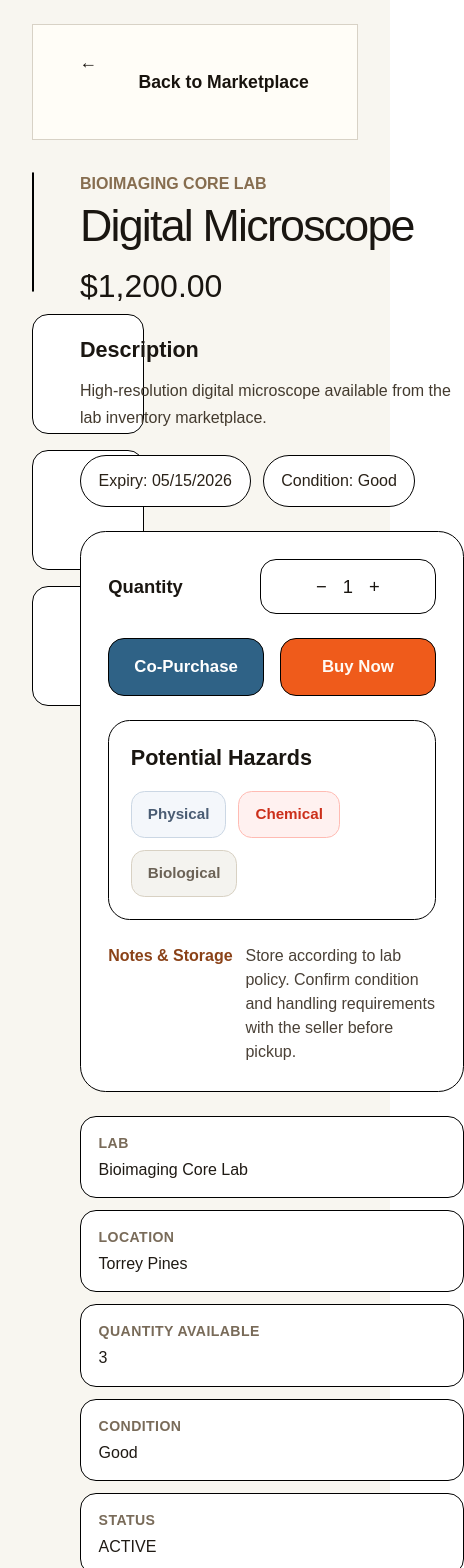
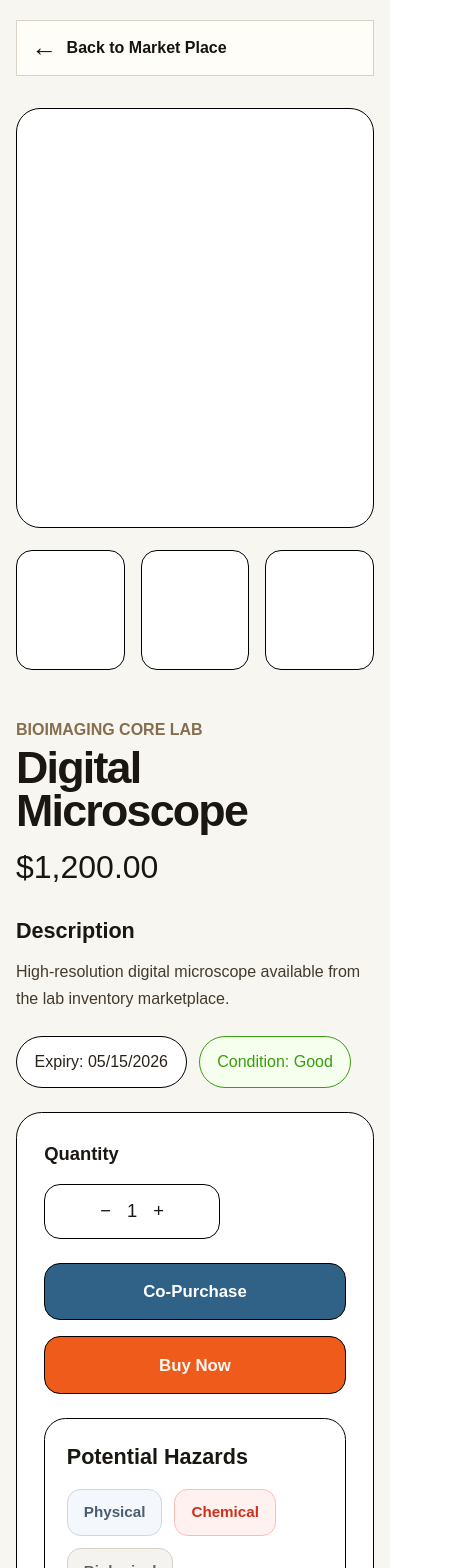
Before and after one commit to CSES-Dev/lims-lab-inventory, a Next.js app: page /listings/1 in a window 390 px wide. Shown: the top 1568 px of the page, 464 px wide, since content can reach past the window. Built offline with nearby package versions, Linux system fonts and the light colour scheme.

Commit message:
Implementing front-end changes

```diff
--- a/components/listings/ContactModal.tsx
+++ b/components/listings/ContactModal.tsx
@@ -1,5 +1,5 @@
 "use client";
-import { useEffect } from "react";
+import { useEffect, useRef } from "react";
 import styles from "./contact-modal.module.css";
 
 interface ContactModalProps {
@@ -7,6 +7,21 @@ interface ContactModalProps {
   isOpen: boolean;
   listingName: string;
   onClose: () => void;
+}
+
+function getFocusableElements(container: HTMLElement) {
+  const selectors = [
+    "button:not([disabled])",
+    "a[href]",
+    "input:not([disabled])",
+    "select:not([disabled])",
+    "textarea:not([disabled])",
+    "[tabindex]:not([tabindex='-1'])",
+  ];
+
+  return Array.from(
+    container.querySelectorAll<HTMLElement>(selectors.join(","))
+  );
 }
 
 /**
@@ -18,19 +33,56 @@ export function ContactModal({
   listingName,
   onClose,
 }: ContactModalProps) {
+  const closeButtonRef = useRef<HTMLButtonElement>(null);
+  const lastFocusedElementRef = useRef<HTMLElement | null>(null);
+  const dialogRef = useRef<HTMLDivElement>(null);
+
   useEffect(() => {
-    if (!isOpen) return;
+    if (!isOpen) {
+      return;
+    }
+
+    lastFocusedElementRef.current =
+      document.activeElement as HTMLElement | null;
+    closeButtonRef.current?.focus();
 
     const handleKeyDown = (event: KeyboardEvent) => {
       if (event.key === "Escape") {
+        event.preventDefault();
         onClose();
+        return;
+      }
+
+      if (event.key !== "Tab" || !dialogRef.current) {
+        return;
+      }
+
+      const focusableElements = getFocusableElements(dialogRef.current);
+
+      if (focusableElements.length === 0) {
+        event.preventDefault();
+        return;
+      }
+
+      const firstElement = focusableElements[0];
+      const lastElement = focusableElements[focusableElements.length - 1];
+
+      if (event.shiftKey && document.activeElement === firstElement) {
+        event.preventDefault();
+        lastElement.focus();
+      } else if (!event.shiftKey && document.activeElement === lastElement) {
+        event.preventDefault();
+        firstElement.focus();
       }
     };
 
+    document.body.style.overflow = "hidden";
     document.addEventListener("keydown", handleKeyDown);
 
     return () => {
+      document.body.style.overflow = "";
       document.removeEventListener("keydown", handleKeyDown);
+      lastFocusedElementRef.current?.focus();
     };
   }, [isOpen, onClose]);
 
@@ -44,6 +96,7 @@ export function ContactModal({
         aria-modal="true"
         aria-labelledby="contact-modal-title"
         className={styles.dialog}
+        ref={dialogRef}
         role="dialog"
         onClick={(event) => event.stopPropagation()}
       >
@@ -51,6 +104,7 @@ export function ContactModal({
           aria-label="Close contact seller dialog"
           className={styles.closeButton}
           onClick={onClose}
+          ref={closeButtonRef}
           type="button"
         >
           ×
--- a/components/listings/ListingDetails.tsx
+++ b/components/listings/ListingDetails.tsx
@@ -1,6 +1,8 @@
 "use client";
+import Link from "next/link";
 import { useState } from "react";
 import { Listing } from "@/models/Listing";
+import { ListingHeader } from "./ListingHeader";
 import { ContactModal } from "./ContactModal";
 import styles from "./listing-view.module.css";
 
@@ -40,6 +42,31 @@ function formatDate(date?: Date | string) {
 }
 
 /**
+ * Maps condition labels to a stable visual style.
+ */
+function getConditionTone(condition: string) {
+  const normalized = condition.toLowerCase();
+
+  if (normalized === "new") {
+    return styles.conditionNew;
+  }
+
+  if (normalized === "good") {
+    return styles.conditionGood;
+  }
+
+  if (normalized === "fair") {
+    return styles.conditionFair;
+  }
+
+  if (normalized === "poor") {
+    return styles.conditionPoor;
+  }
+
+  return styles.conditionDefault; // fallback
+}
+
+/**
  * Maps hazard labels to a stable visual style.
  */
 function getHazardTone(hazard: string) {
@@ -64,7 +91,22 @@ function getHazardTone(hazard: string) {
  * Main listing view that renders content and handles contact modal state.
  */
 export function ListingDetails({ contactEmail, listing }: ListingDetailsProps) {
+  const imageUrls =
+    listing.imageUrls.length > 0 ? listing.imageUrls : ["", "", ""];
+
   const [isContactModalOpen, setIsContactModalOpen] = useState(false);
+  const [activeImage, setActiveImage] = useState(imageUrls[0]);
+  const [quantity, setQuantity] = useState(1);
+
+  function increaseQuantity() {
+    setQuantity((quantity) =>
+      Math.min(listing.quantityAvailable, quantity + 1)
+    );
+  }
+
+  function decreaseQuantity() {
+    setQuantity((quantity) => Math.max(1, quantity - 1));
+  }
 
   const listingMeta = [
     {
@@ -97,34 +139,55 @@ export function ListingDetails({ contactEmail, listing }: ListingDetailsProps) {
     <main className={styles.pageShell}>
       <section className={styles.page}>
         <div className={styles.topBar}>
-          <a href="/listings" className={styles.backLink}>
-            <span className={styles.page} aria-hidden="true">
+          {/* PROPERLY LINK TO MARKETPLACE PAGE LATER */}
+          <Link className={styles.backLink} href="/listings">
+            <span className={styles.backIcon} aria-hidden="true">
               ←
             </span>
-            <span>Back to Marketplace</span>
-          </a>
+            <span>Back to Market Place</span>
+          </Link>
         </div>
 
         <div className={styles.contentGrid}>
           {/* LEFT-SIDE PICTURES */}
           <section className={styles.galleryColumn}>
-            <div className={styles.heroImageFrame} />
+            <div className={styles.heroImageFrame}>
+              {activeImage ? (
+                <img
+                  alt={listing.itemName}
+                  className={styles.heroImage}
+                  src={activeImage}
+                />
+              ) : null}
+            </div>
+
             <div className={styles.thumbnailRow}>
-              <div className={styles.thumbnailButton} />
-              <div className={styles.thumbnailButton} />
-              <div className={styles.thumbnailButton} />
+              {imageUrls.map((imageUrl, index) => (
+                <button
+                  key={`${imageUrl}-${index}`}
+                  className={styles.thumbnailButton}
+                  onClick={() => setActiveImage(imageUrl)}
+                  type="button"
+                >
+                  {imageUrl ? (
+                    <img
+                      alt={`${listing.itemName} view ${index + 1}`}
+                      className={styles.thumbnailImage}
+                      src={imageUrl}
+                    />
+                  ) : null}
+                </button>
+              ))}
             </div>
           </section>
 
           {/* RIGHT-SIDE INFO */}
           <section className={styles.detailsColumn}>
-            <div className={styles.headerBlock}>
-              {listing.labName ? (
-                <p className={styles.eyebrow}>{listing.labName}</p>
-              ) : null}
-              <h1 className={styles.title}>{listing.itemName}</h1>
-              <p className={styles.price}>{formatPrice(listing.price)}</p>
-            </div>
+            <ListingHeader
+              itemName={listing.itemName}
+              labName={listing.labName!}
+              priceLabel={formatPrice(listing.price)}
+            />
 
             <div className={styles.copyBlock}>
               <h2 className={styles.sectionTitle}>Description</h2>
@@ -137,7 +200,9 @@ export function ListingDetails({ contactEmail, listing }: ListingDetailsProps) {
               <span className={styles.statusPill}>
                 Expiry: {formatDate(listing.expiryDate!)}
               </span>
-              <span className={styles.statusPill}>
+              <span
+                className={`${styles.statusPill} ${getConditionTone(listing.condition)}`}
+              >
                 Condition: {listing.condition}
               </span>
             </div>
@@ -146,9 +211,21 @@ export function ListingDetails({ contactEmail, listing }: ListingDetailsProps) {
               <div className={styles.quantityRow}>
                 <span className={styles.quantityLabel}>Quantity</span>
                 <div className={styles.quantityBadge}>
-                  <span aria-hidden="true">−</span>
-                  <span>1</span>
-                  <span aria-hidden="true">+</span>
+                  <button
+                    className={styles.quantityButton}
+                    onClick={decreaseQuantity}
+                    type="button"
+                  >
+                    −
+                  </button>
+                  <span>{quantity}</span>
+                  <button
+                    className={styles.quantityButton}
+                    onClick={increaseQuantity}
+                    type="button"
+                  >
+                    +
+                  </button>
                 </div>
               </div>
 
--- /dev/null
+++ b/components/listings/ListingHeader.tsx
@@ -0,0 +1,24 @@
+import styles from "./listing-view.module.css";
+
+interface ListingHeaderProps {
+  itemName: string;
+  labName?: string;
+  priceLabel: string;
+}
+
+/**
+ * Compact heading block for the listing title and price.
+ */
+export function ListingHeader({
+  itemName,
+  labName,
+  priceLabel,
+}: ListingHeaderProps) {
+  return (
+    <header className={styles.headerBlock}>
+      {labName ? <p className={styles.eyebrow}>{labName}</p> : null}
+      <h1 className={styles.title}>{itemName}</h1>
+      <p className={styles.price}>{priceLabel}</p>
+    </header>
+  );
+}
--- a/components/listings/contact-modal.module.css
+++ b/components/listings/contact-modal.module.css
@@ -94,6 +94,12 @@
   background: #fff;
 }
 
+.closeButton:focus {
+  outline: 2px solid #2563eb;
+  outline-offset: 2px;
+  box-shadow: 0 0 0 4px rgba(37, 99, 235, 0.2);
+}
+
 @media (max-width: 640px) {
   .dialog {
     padding: 1.5rem;
--- a/components/listings/listing-view.module.css
+++ b/components/listings/listing-view.module.css
@@ -52,26 +52,26 @@
   border-radius: 1.5rem;
   border: 1px solid #000;
   background: #fff;
-  min-height: 120px; /* remove later */
+  min-height: 420px;
 }
 
 .heroImage {
   display: block;
   width: 100%;
-  /* aspect-ratio: 1 / 1; */ /* uncomment later */
+  height: 100%;
+  min-height: 420px;
   object-fit: cover;
-  min-height: 120px; /* remove later */
 }
 
 .thumbnailRow {
   display: grid;
-  grid-template-columns: repeat(auto-fit, minmax(7rem, 1fr));
+  grid-template-columns: repeat(3, minmax(0, 1fr));
   gap: 1rem;
   margin-top: 1.35rem;
 }
 
 .thumbnailButton {
-  min-height: 120px; /* remove later */
+  min-height: 120px;
   padding: 0;
   overflow: hidden;
   border: 1px solid #000;
@@ -81,6 +81,17 @@
   transition: transform 0.2s ease;
 }
 
+.thumbnailButton:hover {
+  transform: translateY(-2px);
+}
+
+.thumbnailImage {
+  display: block;
+  width: 100%;
+  height: 120px;
+  object-fit: cover;
+}
+
 .detailsColumn {
   display: grid;
   gap: 1.5rem;
@@ -88,7 +99,7 @@
 
 .headerBlock {
   display: grid;
-  gap: 0.5rem;
+  gap: 0.25rem;
 }
 
 .eyebrow {
@@ -101,7 +112,8 @@
 
 .title {
   margin: 0;
-  font-size: clamp(2.8rem, 5vw, 4.6rem);
+  font-size: clamp(2.8rem, 5vw, 3.5rem);
+  font-weight: bold;
   line-height: 0.98;
   letter-spacing: -0.04em;
 }
@@ -109,7 +121,7 @@
 .price {
   margin: 0.35rem 0 0;
   color: #191510;
-  font-size: clamp(2rem, 3vw, 3rem);
+  font-size: clamp(2rem, 3vw, 2.25rem);
   font-weight: 500;
 }
 
@@ -149,6 +161,37 @@
   font-size: 1rem;
 }
 
+.conditionNew {
+  background: #e6f7ff;
+  border-color: #096dd9;
+  color: #096dd9;
+}
+
+.conditionGood {
+  background: #f6ffed;
+  border-color: #389e0d;
+  color: #389e0d;
+}
+
+.conditionFair {
+  background: #fffbe6;
+  border-color: #d48806;
+  color: #d48806;
+}
+
+.conditionPoor {
+  background: #fff1f0;
+  border-color: #cf1322;
+  color: #cf1322;
+}
+
+/* Fallback for unknown conditions */
+.conditionDefault {
+  background: #f0f0f0;
+  border-color: #595959;
+  color: #595959;
+}
+
 .purchaseCard {
   display: grid;
   gap: 1.5rem;
@@ -184,6 +227,18 @@
   font-size: 1.15rem;
 }
 
+.quantityButton {
+  border: 0;
+  background: transparent;
+  font-size: 1.15rem;
+  cursor: pointer;
+}
+
+.quantityButton:focus {
+  outline: 2px solid #2563eb;
+  outline-offset: 2px;
+}
+
 .actionRow {
   display: grid;
   grid-template-columns: repeat(2, minmax(0, 1fr));
@@ -203,6 +258,12 @@
 .primaryAction {
   color: #fffaf4;
   background: #ef5b1b;
+}
+
+.primaryAction:focus {
+  outline: 2px solid #2563eb;
+  outline-offset: 2px;
+  box-shadow: 0 0 0 4px rgba(37, 99, 235, 0.2);
 }
 
 .secondaryAction {
@@ -319,3 +380,29 @@
   font-size: 1rem;
   line-height: 1.45;
 }
+
+@media (max-width: 1080px) {
+  .contentGrid {
+    grid-template-columns: 1fr;
+  }
+}
+
+@media (max-width: 720px) {
+  .page {
+    padding: 1.25rem 1rem 3rem;
+  }
+
+  .backLink {
+    font-size: 1rem;
+  }
+
+  .actionRow,
+  .notesRow {
+    grid-template-columns: 1fr;
+  }
+
+  .quantityRow {
+    align-items: flex-start;
+    flex-direction: column;
+  }
+}
```
